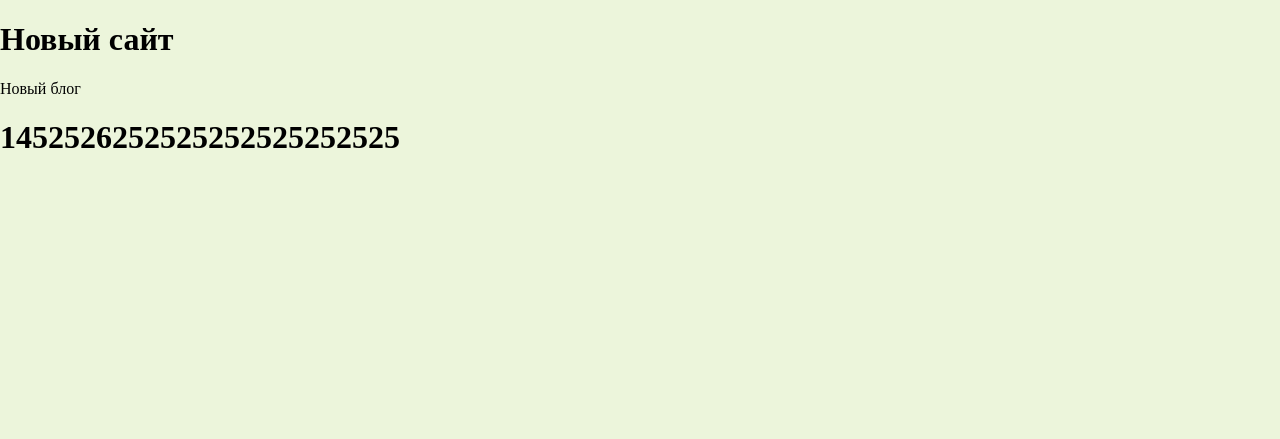
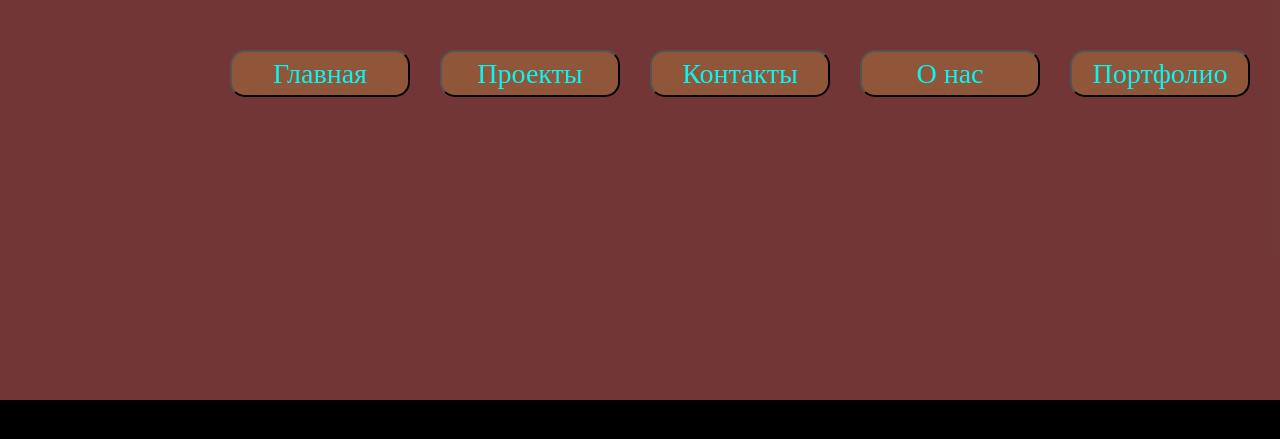
Before and after one commit to IvorSar/Hello-World, a Django app: page / in a window 1280 px wide. Shown: the top 439 px of the page. Run offline with Django 3.2, Linux system fonts and the light colour scheme.

Commit message:
New commit

```diff
--- a/lorean/blog/admin.py
+++ b/lorean/blog/admin.py
@@ -3,6 +3,6 @@ from .models import Post , Category
 
 
 admin.site.register(Post)
-admin.site.register(Category)
+
 
 # Register your models here.
--- a/lorean/blog/templates/base.html
+++ b/lorean/blog/templates/base.html
@@ -4,13 +4,53 @@
 <html lang="en">
 <head>
 	<meta charset="UTF-8">
-	<title>Главная страница</title>
-	<link rel="stylesheet" type="text/css" href="{% static 'css/style.css' %}">
+	<meta name="viewport" content="width=device-width, initial-scale=1.0">
+	<meta http-equiv="X-UA-Compatible" content ="ie=edge">
+	<title>Document</title>
+	<link rel="stylesheet" href="{% static 'css/style.css' %}">
 </head>
 <body>
-	<h1>Новый сайт</h1>
-	<p>Новый блог </p>
-	<h1>1452526252525252525252525</h1>
+	<header>
+	<div class="conteiner">
+		<div class="body">
+			<img src="" alt="">
+
+		</div>
+			<button class="conter_1">
+				<a href="#">Главная</a>
+			</button>
+		<button class="conter_1">
+			<a href="#">Проекты</a>
+
+		</button>
+		<button class="conter_1">
+			<a href="#">Контакты</a>
+
+		</button>
+		<button class="conter_1">
+			<a href="#">О нас</a>
+
+		</button>
+		<button class="conter_1">
+			<a href="#">Портфолио</a>
+		</button>
+	</div>
+
+</header>
+
+
+
+
+
+
+
+
+
+
+
+
+
+	<script src="{% static 'js/script.js' %}"></script>
 
 </body>
 </html>
--- a/lorean/static/css/style.css
+++ b/lorean/static/css/style.css
@@ -1,5 +1,47 @@
 body{
 	margin: 0;
 	padding:0;
-	background-color: #cae39959;
+	background-color: #000;
 }
+.conteiner{
+	width: 100%;
+	height: 350px;
+	background-color: #f6767676;
+	display: flex;
+	flex-wrap: wrap;
+	flex-direction: wrap;
+	justify-content: flex-end;
+	padding-top: 50px;
+
+
+
+}
+.conteiner{
+	margin: 0 auto;
+}
+.conter_1{
+	width: 180px;
+	height: 47px;
+	flex-flow: 1;
+	border-radius: 15px;
+	margin-right: 30px;
+	background: #dfac4444;
+
+}
+.conter_1 a{
+	display: block;
+	text-decoration: none;
+	text-align: center;
+	font-size: 28px;
+	font-style: inherit;
+	font-family: "Times New Roman";
+	color: #787878;
+}
+.conter_1:hover{
+	background: #bcbcbcbc;
+}
+.conter_1 a{
+	 color: #00FFFFee;
+	 transition: all 1.5s;
+
+}
--- /dev/null
+++ b/lorean/static/js/script.js
@@ -0,0 +1,3 @@
+
+var rere = "Django"
+alert(rere)
```
Also changed, not shown: lorean/blog/models.py (+0 -8 lines), lorean/media/img/123.jpeg (added), lorean/media/img/ca38191e573c136db2c3f97a1cf0f61f.jpg (added), 1 other file.
